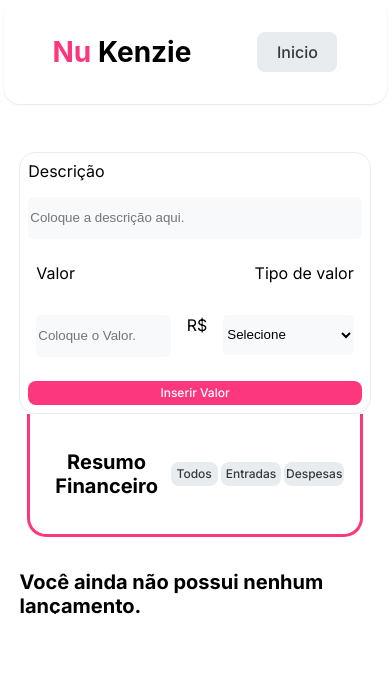
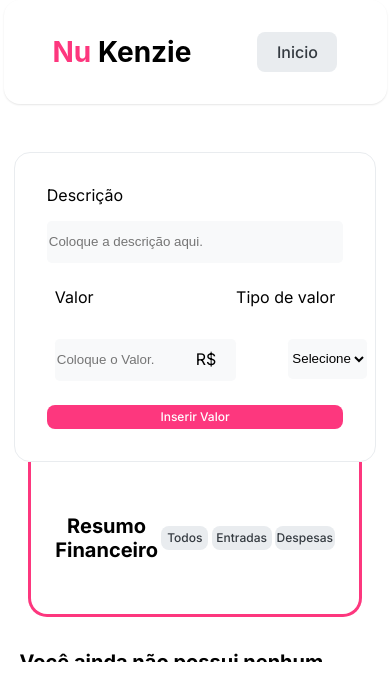
Before and after one commit to mariolucass/NuKenzie, a React (Create React App) app in the folder nukenzie/: page / in a window 390 px wide. Both pictures are taken after a click on the button "Iniciar". Shown: the top 700 px of the page. Built offline with nearby package versions, Linux system fonts and the light colour scheme.

Commit message:
added stilyzations for placeholder R$ input and other responsive changes.

```diff
--- a/nukenzie/src/components/Form/styles.css
+++ b/nukenzie/src/components/Form/styles.css
@@ -1,11 +1,11 @@
 form {
-  padding: 0.5rem;
+  padding: 2rem;
   display: flex;
   flex-direction: column;
   gap: 1rem;
   border: 1px solid #e9ecef;
   border-radius: 1rem;
-  width: 90%;
+  width: 80%;
   margin: 0 auto;
 }
 
@@ -27,7 +27,7 @@ select {
 
 form div input,
 select {
-  width: 45%;
+  width: 200px;
 }
 
 .divIL {
@@ -40,3 +40,15 @@ select {
 form .button1 {
   width: 100%;
 }
+
+.inputPlace {
+  position: relative;
+  right: 20%;
+  top: 10px;
+}
+
+@media (min-width: 768px) {
+  .inputPlace {
+    right: 12%;
+  }
+}
--- a/nukenzie/src/components/List/styles.css
+++ b/nukenzie/src/components/List/styles.css
@@ -12,9 +12,9 @@ ul li {
 }
 
 .divButtons {
-  padding: 1rem;
+  padding: 2rem;
   display: flex;
-  width: 85%;
+  width: 75%;
   gap: 0.2rem;
   justify-content: center;
   align-items: center;
```
Also changed, not shown: 1 other file (tests, documents, lock files or other folders).
